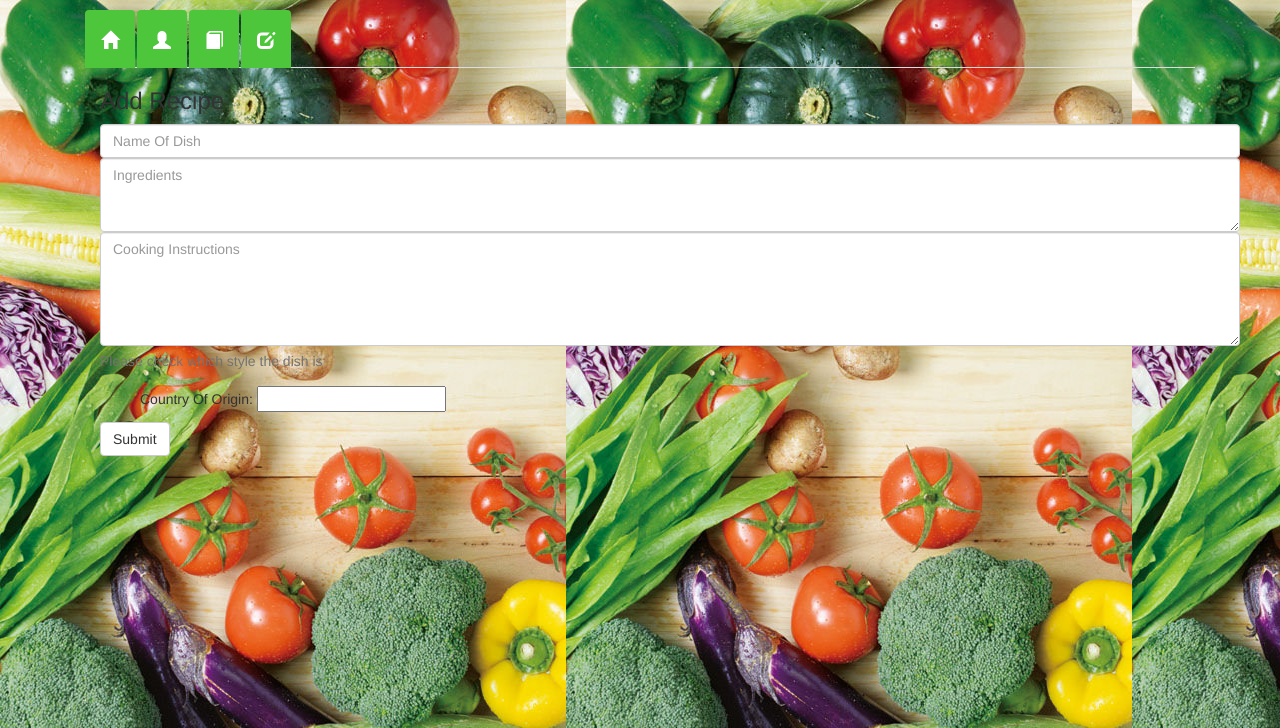
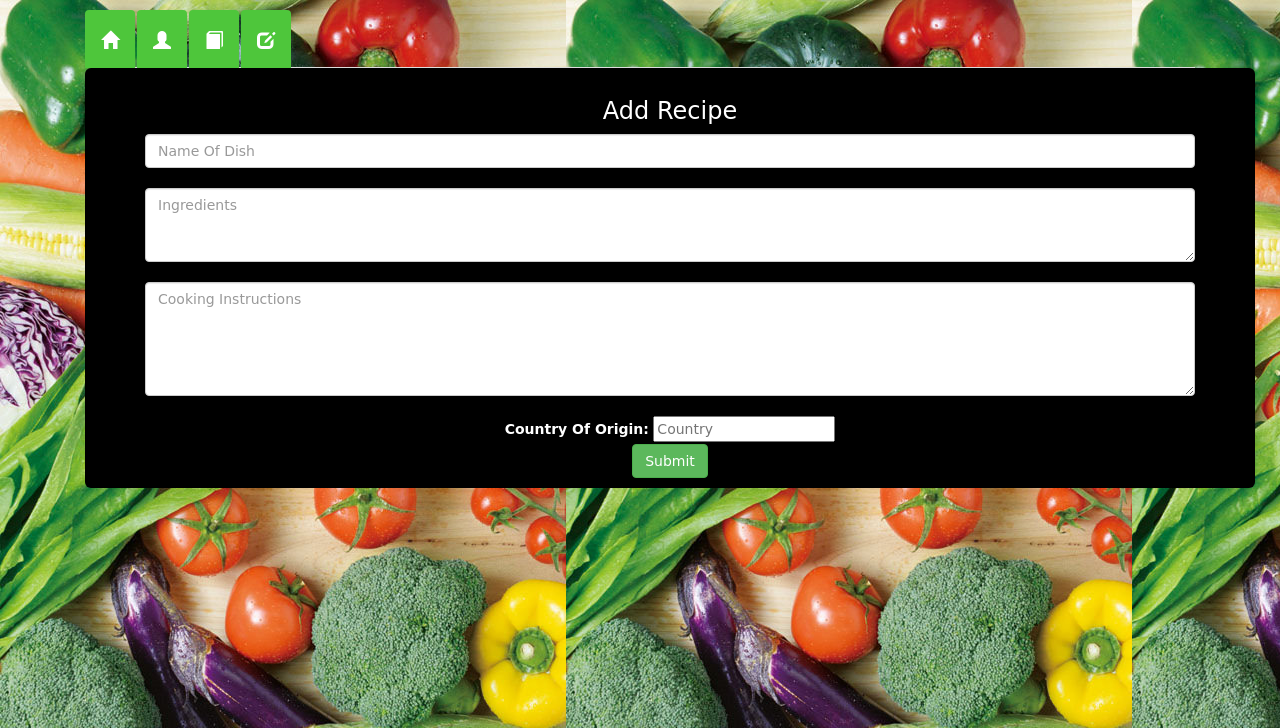
Before and after one commit to patrickoneill/paddys-recipe-app, a Flask app: page /create_recipe in a window 1280 px wide. Shown: the top 728 px of the page. Run offline with Flask 2, Linux system fonts and the light colour scheme; some libraries are stand-ins or nearby versions.

Commit message:
changed the form layout

```diff
--- a/templates/create-recipe.html
+++ b/templates/create-recipe.html
@@ -2,25 +2,21 @@
 <div class="container">
     <div class="container-fluid">
 
-        <div class="container">
+        <div class="container jumbotron">
             <h3>Add Recipe</h3>
 
             <div class="container-fluid row">
-                <form action="{{ url_for('create_recipe') }}" method="POST" >
+                <form action="{{ url_for('create_recipe') }}" method="POST">
                     <input id="style" name="style" type="text" class="form-control" placeholder="Name Of Dish">
+                    <br/>
                     <textarea id="ingredients" name="ingredients" class="form-control" placeholder="Ingredients" rows="3"></textarea>
+                    <br/>
                     <textarea id="cooking" name="cooking" class="form-control" placeholder="Cooking Instructions" rows="5"></textarea>
-
-                    <div class="form-group">
-                        <p class="help-block">Please check which style the dish is</p>
-                    </div>
-                    <div class="checkbox">
-                        <label>
-                            <label for="style">Country Of Origin:</label>
-                            <input type="text" name="sytle" />
-                        </label>
-                    </div>
-                    <button type="submit" class="btn btn-default">Submit</button>
+                    <br/>
+                    <label for="style">Country Of Origin:</label>
+                    <input type="text" placeholder="Country" name="sytle" />
+                    <br/>
+                    <button type="submit" class="btn btn-success">Submit</button>
                 </form>
             </div>
         </div>
```
